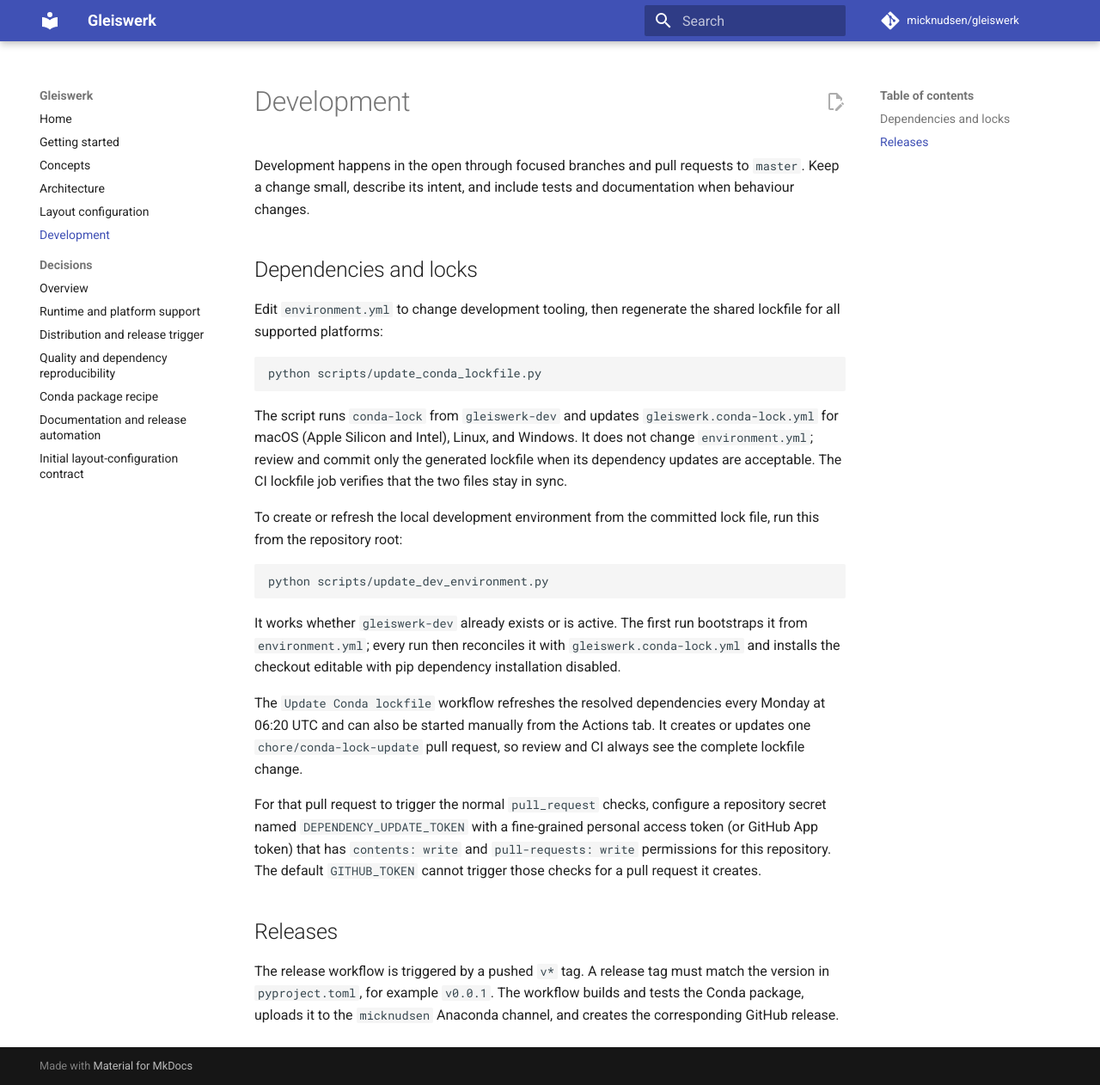
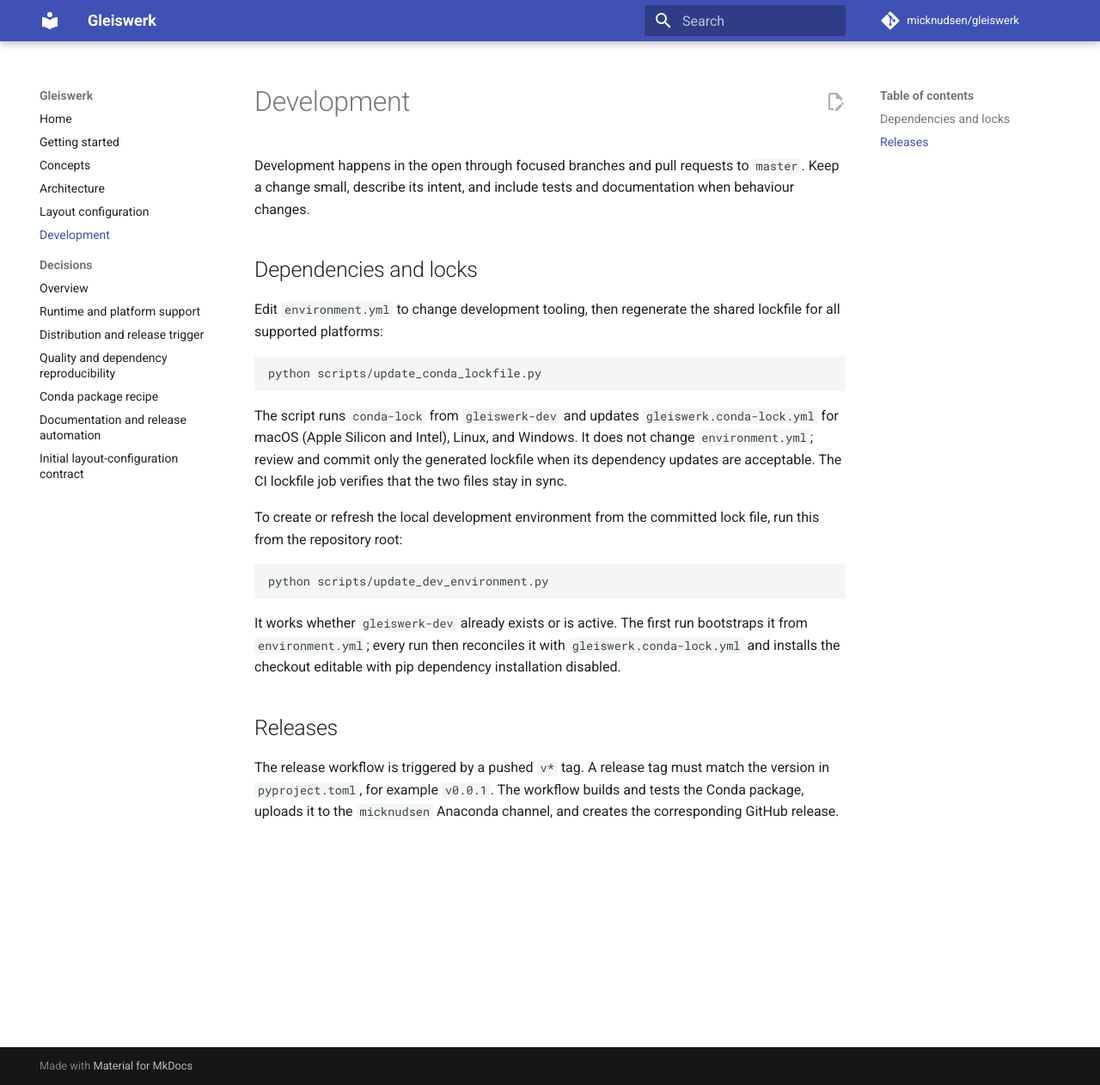
Before and after one commit to micknudsen/gleiswerk, an MkDocs documentation site: the page built from docs/development.md, in a window 1280 px wide and 1262 px high. Shown: the whole window at 86% size. Built offline with MkDocs 1.6.1 and Material for MkDocs 9.7.7, drawn with Linux system fonts in a browser that asks for light colours; comment, search, counter and statistics services are not loaded.

Commit message:
ci: remove scheduled Conda lock updates (#32)

```diff
--- a/docs/development.md
+++ b/docs/development.md
@@ -31,17 +31,6 @@ bootstraps it from `environment.yml`; every run then reconciles it with
 `gleiswerk.conda-lock.yml` and installs the checkout editable with pip
 dependency installation disabled.
 
-The `Update Conda lockfile` workflow refreshes the resolved dependencies every
-Monday at 06:20 UTC and can also be started manually from the Actions tab. It
-creates or updates one `chore/conda-lock-update` pull request, so review and CI
-always see the complete lockfile change.
-
-For that pull request to trigger the normal `pull_request` checks, configure a
-repository secret named `DEPENDENCY_UPDATE_TOKEN` with a fine-grained personal
-access token (or GitHub App token) that has `contents: write` and
-`pull-requests: write` permissions for this repository. The default
-`GITHUB_TOKEN` cannot trigger those checks for a pull request it creates.
-
 ## Releases
 
 The release workflow is triggered by a pushed `v*` tag. A release tag must
```
Also changed, not shown: 1 other file.
